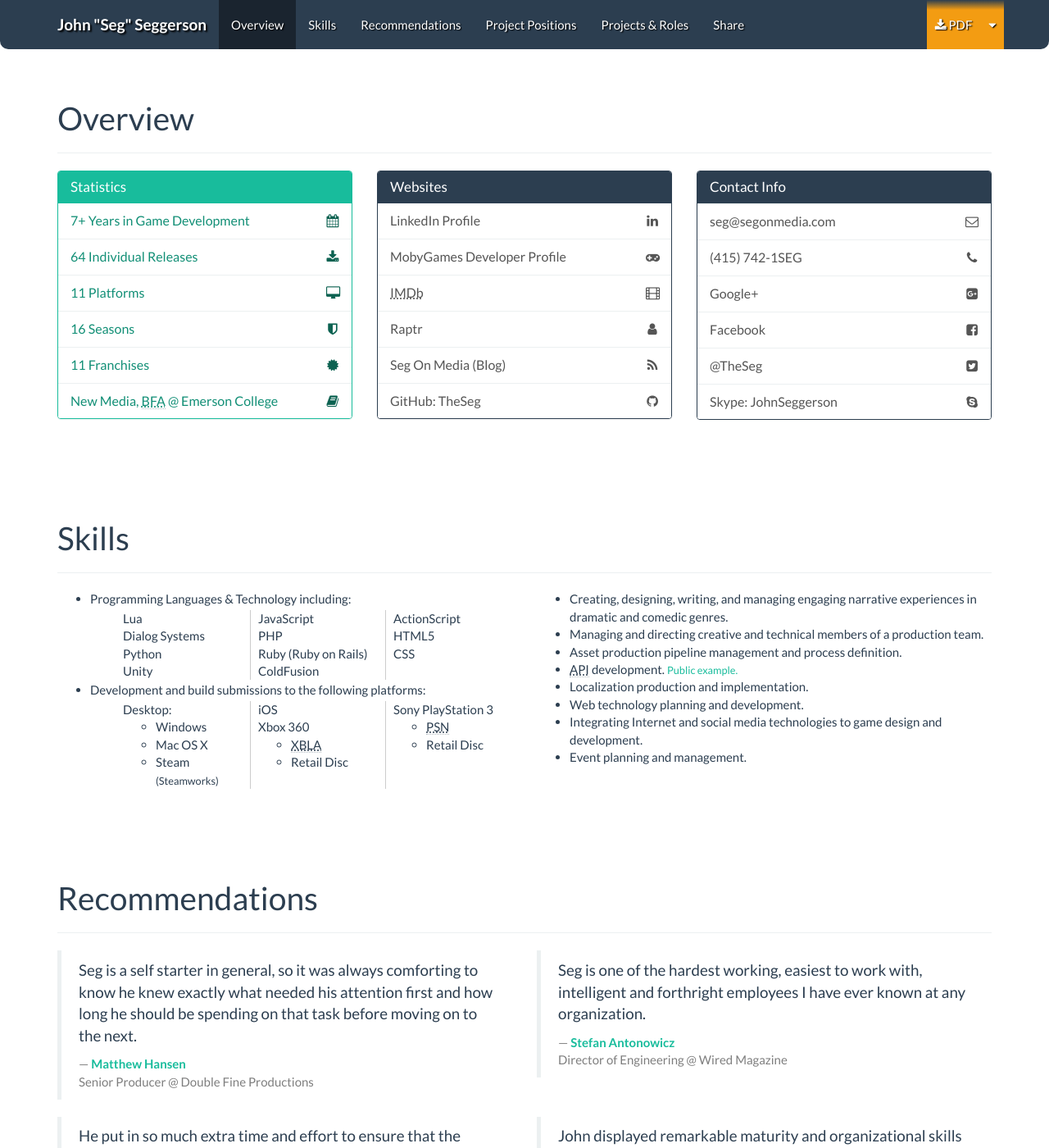
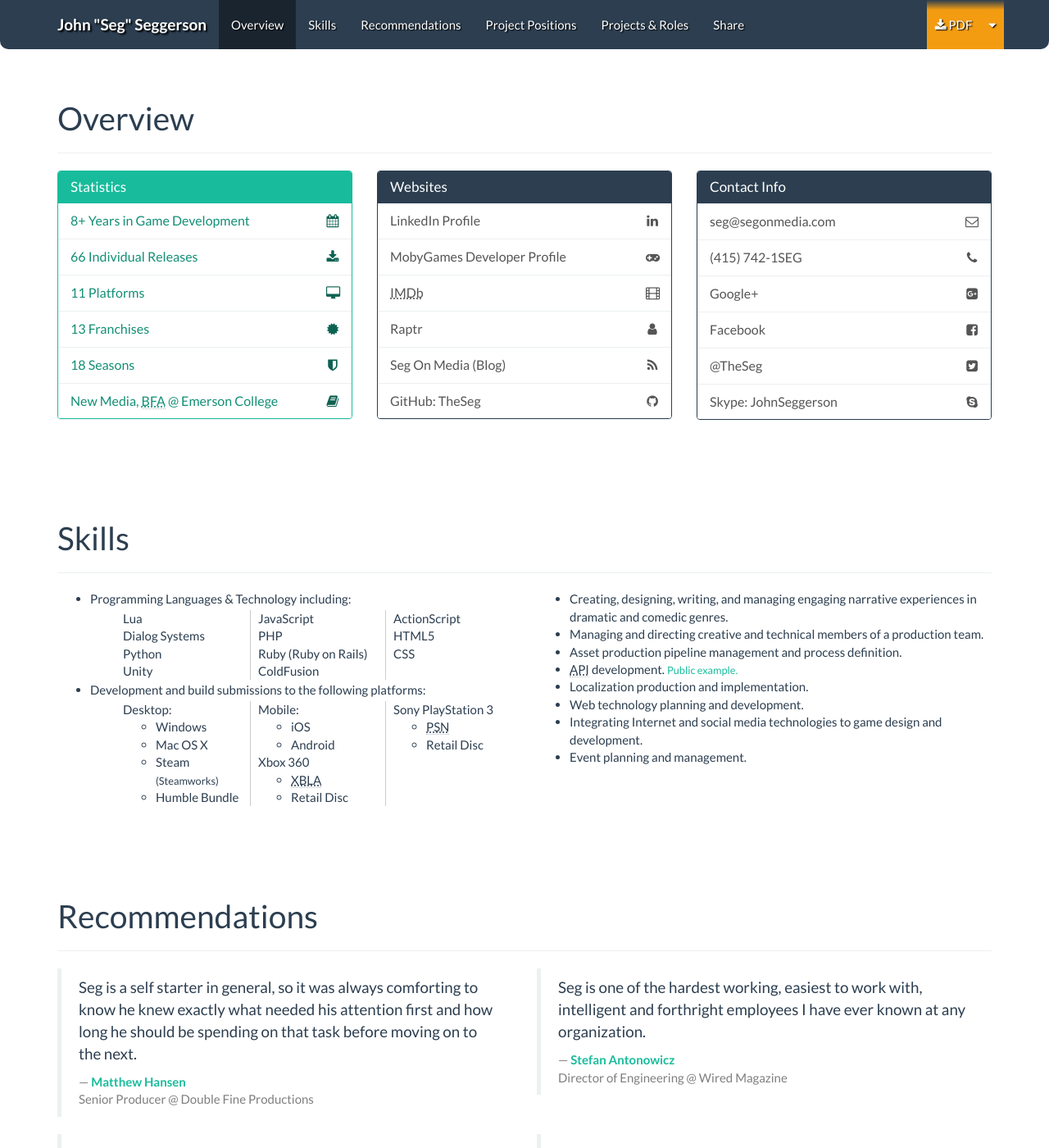
Before and after one commit to TheSeg/theseg.github.io, a Jekyll site: the page built from index.html, in a window 1280 px wide and 1400 px high, scrolled down 684 px. Shown: the whole window at 82% size. Built offline with Jekyll 4.4.1, drawn with Linux system fonts in a browser that asks for light colours; nearby versions of some CDN libraries; Markdown is read by kramdown in place of the engine named in the settings; comment, search, counter and statistics services are not loaded.

Commit message:
Updating Contact and Skills sections

```diff
--- a/_includes/content/contact.html
+++ b/_includes/content/contact.html
@@ -12,13 +12,13 @@
             <span class="seg-icon-item">
               <i class="fa fa-calendar"></i>
             </span>
-            7+ Years in Game Development
+            8+ Years in Game Development
           </li>
           <li class="list-group-item">
             <span class="seg-icon-item">
               <i class="fa fa-download"></i>
             </span>
-            64 Individual Releases
+            66 Individual Releases
           </li>
           <li class="list-group-item">
             <span class="seg-icon-item">
@@ -28,15 +28,15 @@
           </li>
           <li class="list-group-item">
             <span class="seg-icon-item">
-              <i class="fa fa-shield"></i>
+              <i class="fa fa-certificate"></i>
             </span>
-            16 Seasons
+            13 Franchises
           </li>
           <li class="list-group-item">
             <span class="seg-icon-item">
-              <i class="fa fa-certificate"></i>
+              <i class="fa fa-shield"></i>
             </span>
-            11 Franchises
+            18 Seasons
           </li>
           <li class="list-group-item">
             <span class="seg-icon-item">
--- a/_includes/content/skills.html
+++ b/_includes/content/skills.html
@@ -23,9 +23,15 @@
                 <li>Windows</li>
                 <li>Mac OS X</li>
                 <li>Steam <small>(Steamworks)</small></li>
+                <li>Humble Bundle</li>
               </ul>
             </li>
-            <li>iOS</li>
+            <li>Mobile:
+              <ul>
+                <li>iOS</li>
+                <li>Android</li>
+              </ul>
+            </li>
             <li>Xbox 360
               <ul>
                 <li><abbr title="Xbox Live Arcade">XBLA</abbr></li>
```
